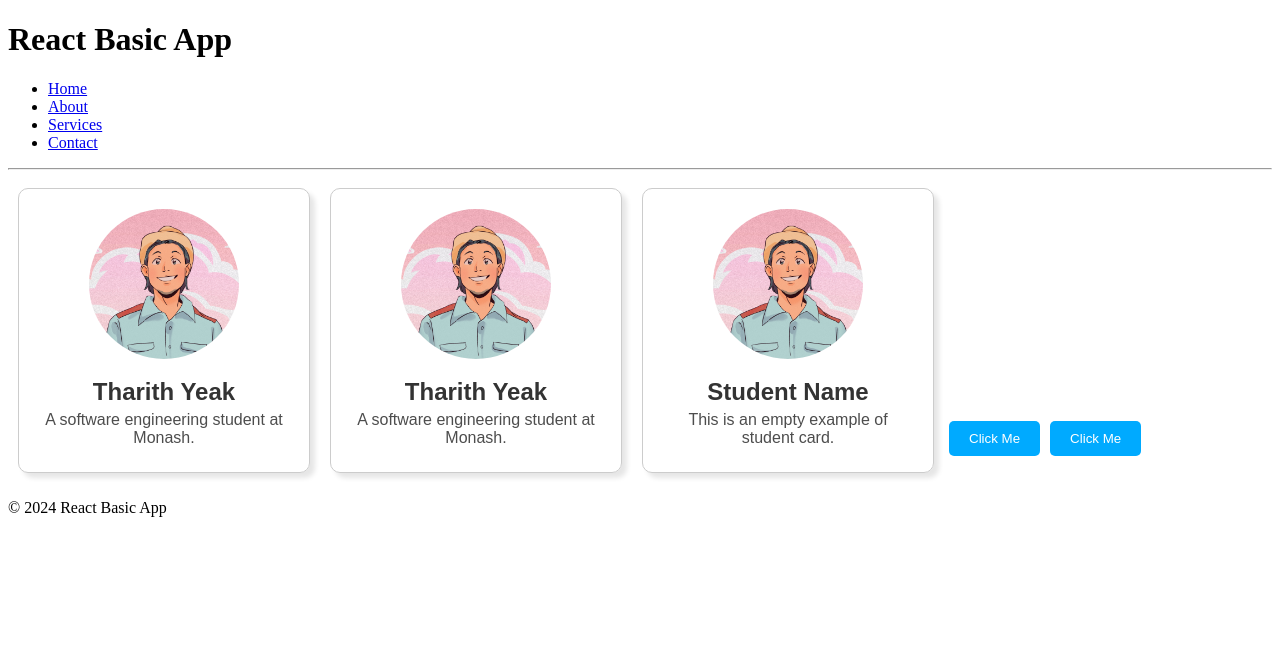
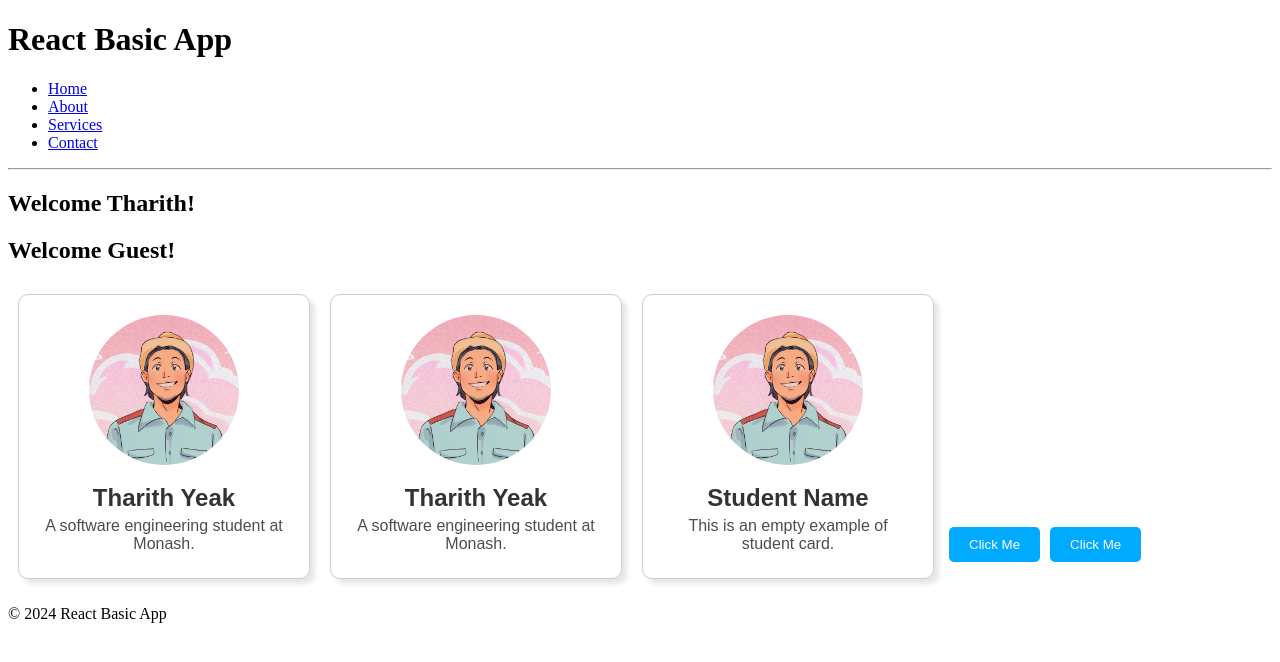
Before and after one commit to TeriYeaki/React-Basic, a React (Vite) app in the folder react-basic-app/: page / in a window 1280 px wide. Shown: the top 662 px of the page. Built offline with nearby package versions, Linux system fonts and the light colour scheme.

Commit message:
Add conditional user greeting component

```diff
--- a/react-basic-app/src/App.jsx
+++ b/react-basic-app/src/App.jsx
@@ -6,11 +6,14 @@ import Button from './components/Button/Button.jsx';
 import Button2 from './components/Button/Button2.jsx';
 import StudentCard from './components/Card/StudentCard.jsx';
 import AvatarPic from './assets/images/SampleAvatar.png'
+import UserGreeting from './components/UserGreeting/UserGreeting.jsx';
 
 function App() {
   return(
     <>
       <Header/>
+      <UserGreeting isLoggedIn={true} username="Tharith" />
+      <UserGreeting />
       <Card />
       <StudentCard imageSrc={AvatarPic} name="Tharith Yeak" description="A software engineering student at Monash."/>
       <StudentCard />
--- /dev/null
+++ b/react-basic-app/src/components/UserGreeting/UserGreeting.jsx
@@ -0,0 +1,7 @@
+
+function UserGreeting(props) {
+    return(props.isLoggedIn ? <h2>Welcome {props.username}!</h2> :
+                              <h2>Welcome Guest!</h2>);
+}
+
+export default UserGreeting
```
Also changed, not shown: react-basic-app/src/components/UserGreeting/UserGreeting.css (added).
